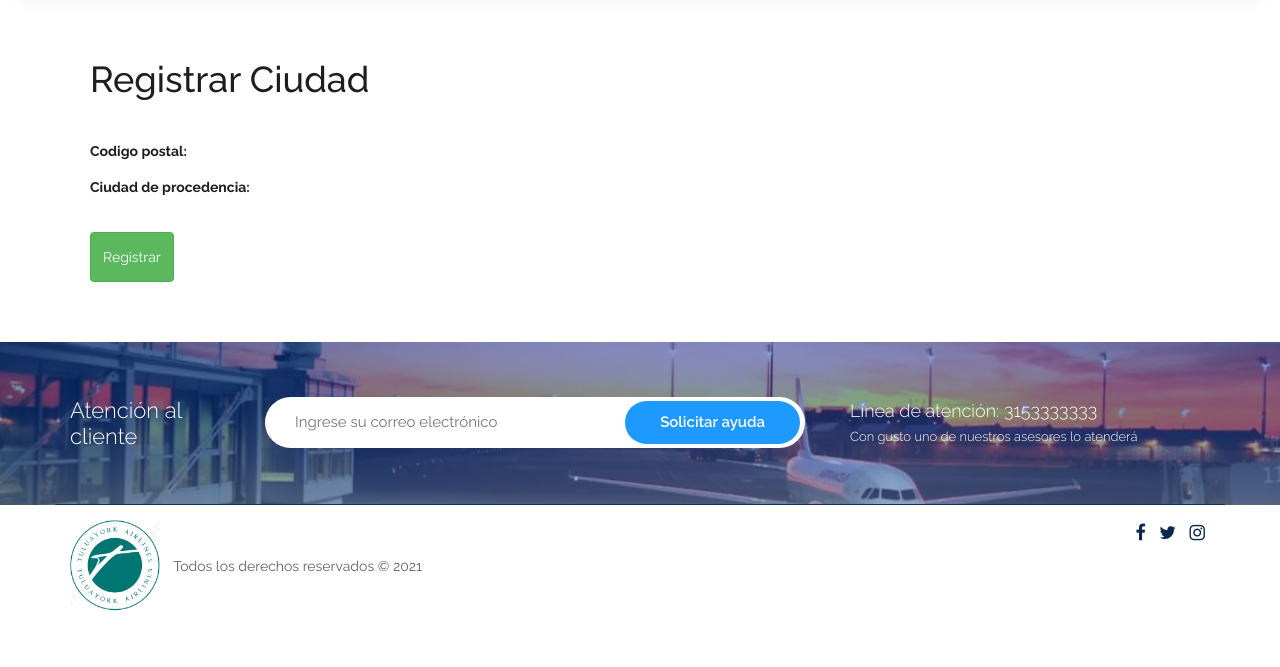
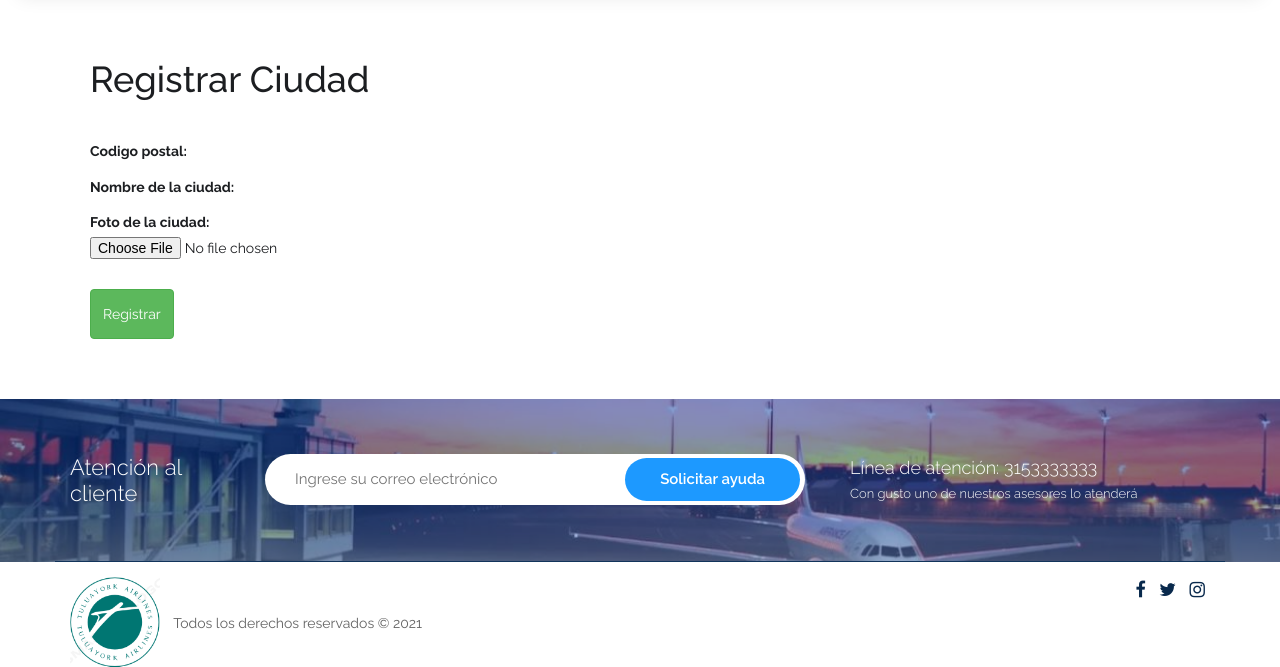
Before and after one commit to diego6662/proyecto-www, a Django app: page /registrar-ciudad in a window 1280 px wide. Shown: the part 74-741 px from the top of the page. Run offline with Django 3.2, Linux system fonts and the light colour scheme; some libraries are stand-ins or nearby versions.

Commit message:
implementacion de modelo ciudade

```diff
--- a/aeropuerto-proyect/forms.py
+++ b/aeropuerto-proyect/forms.py
@@ -179,8 +179,6 @@ class Escalaform(forms.Form):
 
 
 class CiudadForm(forms.Form):
-    postal = forms.IntegerField(label='Codigo postal')
-    nombre = forms.CharField(max_length=30, label='Ciudad de procedencia')
-    class Meta:
-        model = Ciudades
-        fields = ['foto']
+    postal = forms.IntegerField(label = 'Codigo postal')
+    nombre = forms.CharField(max_length=30,label='Nombre de la ciudad')
+    foto = forms.ImageField(label='Foto de la ciudad')
--- a/aeropuerto-proyect/vuelos/admin.py
+++ b/aeropuerto-proyect/vuelos/admin.py
@@ -16,3 +16,4 @@ class EscalaAdmin(admin.ModelAdmin):
 admin.site.register(Aerolinea,AerolineaAdmin)
 admin.site.register(Vuelo,VueloAdmin)
 admin.site.register(Escala,EscalaAdmin)
+admin.site.register(Ciudades,)
--- a/aeropuerto-proyect/vuelos/templates/vuelos/registrarCiudad.html
+++ b/aeropuerto-proyect/vuelos/templates/vuelos/registrarCiudad.html
@@ -11,7 +11,8 @@
             <br>
             <h1> Registrar Ciudad</h1>
             <br>
-            <form method='POST'><br>
+            <form enctype="multipart/form-data" method='POST'><br>
+
               {% csrf_token %}
 
               {{form.as_p}}
--- a/aeropuerto-proyect/vuelos/views.py
+++ b/aeropuerto-proyect/vuelos/views.py
@@ -175,15 +175,15 @@ def eliminar_aerolinea(request,id):
 
 def registrar_ciudad(request):
     form = CiudadForm()
-    ciudad = Ciudades.objects.all()
     context = {
             'form':form,
-            'ciudad':ciudad
             }
     if request.method == 'POST':
-        postal = request.POST('postal')
-        nombre = request.POST('nombre')
-        foto = request.POST('foto')
+        form = CiudadForm(request.POST,request.FILES)
+        postal = request.POST['postal']
+        nombre = request.POST['nombre']
+        foto = request.FILES['foto']
+        ciudad = Ciudades(postal=postal, nombre=nombre,foto=foto)
         ciudad.save()
         return redirect('/')
     else:
```
